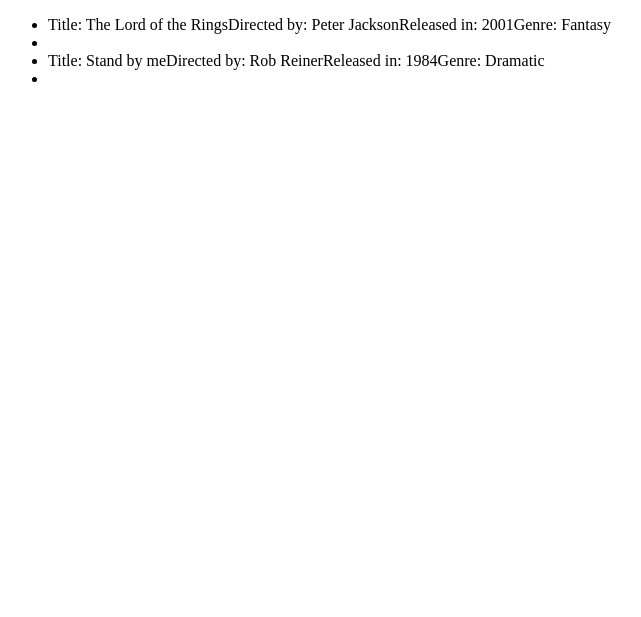
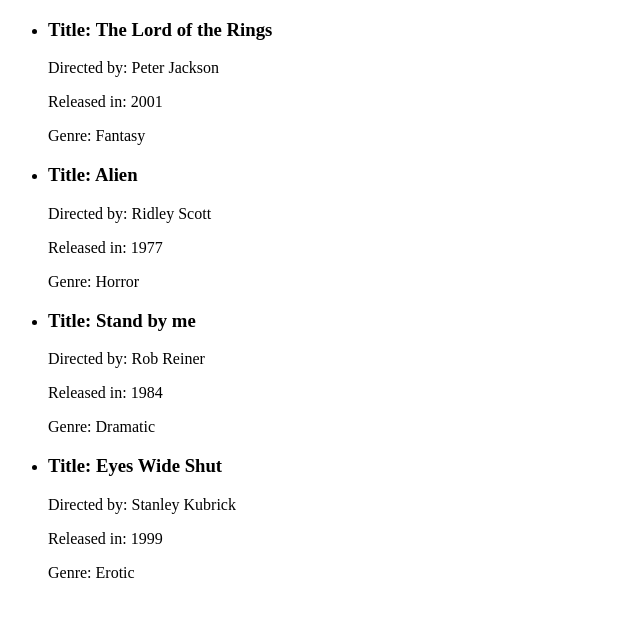
Before and after one commit to marco-silvestri/php-oop-1, a PHP site: page / in a window 1280 px wide. Shown: the top 617 px of the page, without its empty margins (0-641 px from the left). Run offline with PHP 8.4, Linux system fonts and the light colour scheme.

Commit message:
Mob correction

```diff
--- a/collection.php
+++ b/collection.php
@@ -2,7 +2,7 @@
 include_once __DIR__ . '/movie.php';
 
 //  Placeholder viariable
-$age = 10;
+$age = 20;
 
 $movie_collection = [
     new Movie(
--- a/movie.php
+++ b/movie.php
@@ -7,7 +7,7 @@ class Movie {
     public $genre;
     public $restriction;
     public $age;
-    public $visibile;
+    public $visible;
 
     public function __construct($_title, $_director, $_yor, $_genre, $_restriction, $_age){
         $this->title = $_title;
@@ -29,11 +29,11 @@ class Movie {
 
     public function showMovie() {
         echo "<li>";
-        echo "Title: {$this->title}";
-        echo "Directed by: {$this->director}";
-        echo "Released in: {$this->yor}";
-        echo "Genre: {$this->genre}";
-        echo "<li>";
+        echo "<h3>Title: {$this->title}</h3>";
+        echo "<p>Directed by: {$this->director}</p>";
+        echo "<p>Released in: {$this->yor}</p>";
+        echo "<p>Genre: {$this->genre}</p>";
+        echo "</li>";
     }
 
 };
```
